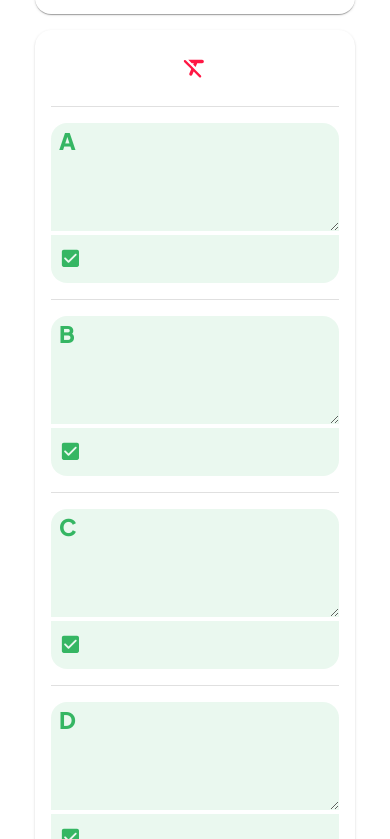
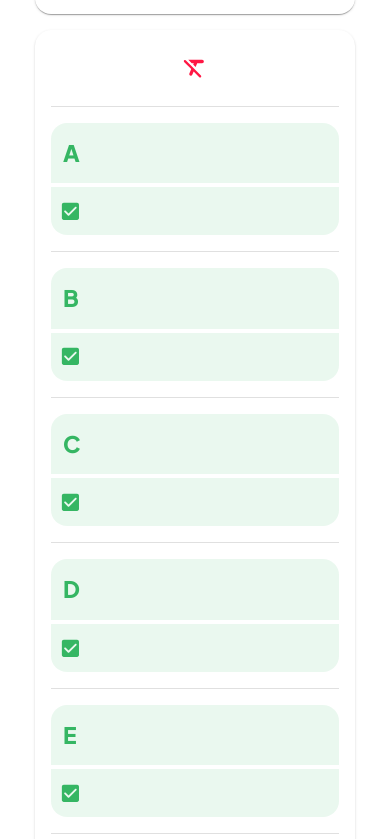
Before and after one commit to zyle87/turing-machine-interactive-sheet, a React (Create React App) app: page / in a window 390 px wide. Shown: the part 1185-2024 px from the top of the page. Built offline with nearby package versions, Linux system fonts and the light colour scheme.

Commit message:
make deduction form more mobile friendly

```diff
--- a/src/views/Deduction.tsx
+++ b/src/views/Deduction.tsx
@@ -4,6 +4,7 @@ import Box from '@mui/material/Box'
 import Button from '@mui/material/Button'
 import Divider from '@mui/material/Divider'
 import Paper from '@mui/material/Paper'
+import MUITextField from '@mui/material/TextField'
 import { alpha, useTheme } from '@mui/material/styles'
 import SingleCharLabel from 'components/SingleCharLabel'
 import TextField from 'components/TextField'
@@ -34,24 +35,27 @@ const Deduction: FC = () => {
       </Box>
       {(['A', 'B', 'C', 'D', 'E', 'F'] as Verifier[]).map(verifier => (
         <Box key={verifier} position="relative">
-          <Box position="absolute" left={theme.spacing(1)}>
-            <SingleCharLabel>{verifier}</SingleCharLabel>
-          </Box>
-          <textarea
-            style={{
-              ...theme.typography.body1,
-              color: theme.palette.text.primary,
-              background: alpha(theme.palette.primary.main, 0.1),
-              borderRadius: theme.shape.borderRadius,
-              borderBottomRightRadius: 0,
-              borderBottomLeftRadius: 0,
+          <MUITextField
+            multiline
+            InputProps={{
+              startAdornment: (
+                <Box mr={1.5}>
+                  <SingleCharLabel>{verifier}</SingleCharLabel>
+                </Box>
+              ),
+              sx: {
+                backgroundColor: alpha(theme.palette.primary.main, 0.1),
+                borderRadius: theme.spacing(2, 2, 0, 0),
+                fontSize: theme.spacing(2.5),
+                padding: theme.spacing(1.5),
+                fieldset: {
+                  border: 'none',
+                },
+              },
+            }}
+            sx={{
               border: 'none',
-              display: 'block',
-              minWidth: '100%',
-              maxWidth: '100%',
-              minHeight: theme.spacing(12),
-              padding: theme.spacing(5, 1, 1),
-              fontSize: theme.spacing(2.5),
+              width: '100%',
             }}
             onChange={event => {
               dispatch(
```
